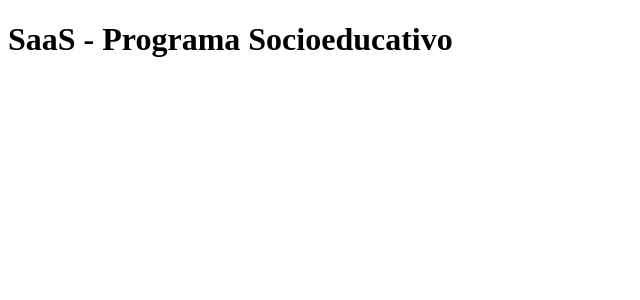
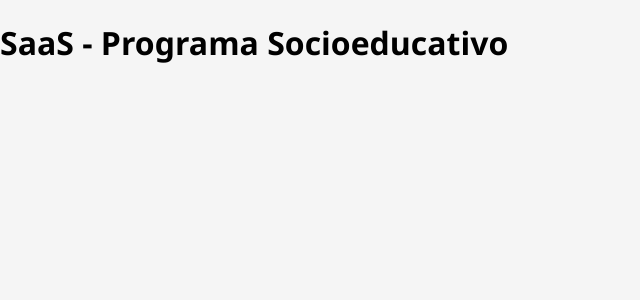
Before and after one commit to ryangwalchmei/SaaS-Socioeducativo, a Next.js app: page / in a window 1280 px wide. Shown: the top 300 px of the page, without its empty margins (0-640 px from the left). Built offline with nearby package versions, Linux system fonts and the light colour scheme.

Commit message:
feat: adds `globals.scss` and use in `_app.tsx`

```diff
--- a/pages/_app.tsx
+++ b/pages/_app.tsx
@@ -1,4 +1,5 @@
 import type { AppProps } from 'next/app'
+import 'styles/globals.scss'
 
 export default function App({ Component, pageProps }: AppProps) {
     return <Component {...pageProps} />
--- /dev/null
+++ b/styles/globals.scss
@@ -0,0 +1,5 @@
+body {
+  margin: 0;
+  font-family: "Segoe UI", Tahoma, Geneva, Verdana, sans-serif;
+  background-color: #f5f5f5;
+}
```
